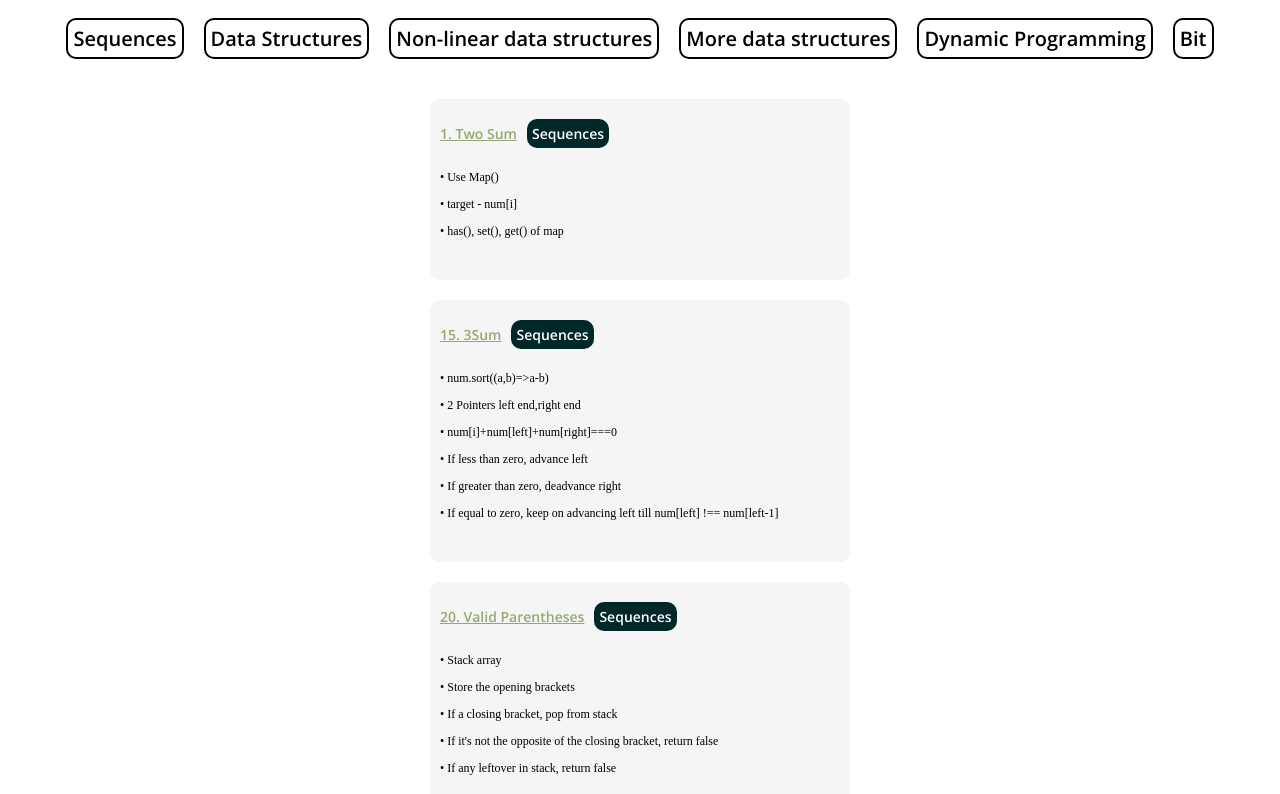
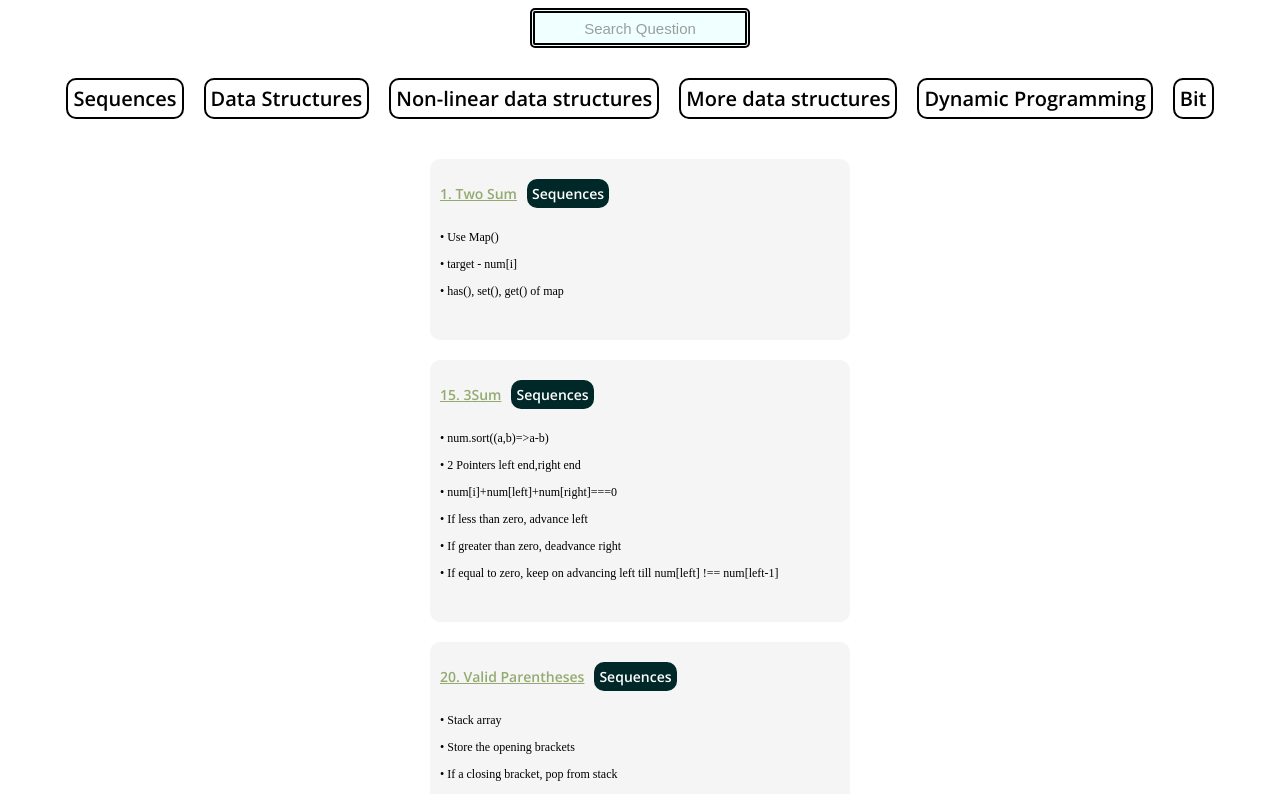
Before and after one commit to KnotScientific/LC-Progress, a React (Create React App) app: page / in a window 1280 px wide. Shown: the top 794 px of the page. Built offline with nearby package versions, Linux system fonts and the light colour scheme; a web font is replaced by a local one.

Commit message:
Search bar

```diff
--- a/src/App.js
+++ b/src/App.js
@@ -4,12 +4,14 @@ import React from "react";
 export default function App() {
   let questions = require("./t.json");
   const [clicked, setClicked] = useState("");
+  const [search, setSearch] = useState("");
   const clickGroup = (e) =>
     setClicked(
       (prev) =>
         ((prev && prev !== e.target.getAttribute("data-value")) || !prev) &&
         e.target.getAttribute("data-value")
     );
+  const searchChange = (e) => setSearch(() => e.target.value);
 
   const btnstyle = (group) => ({
     borderWidth: "2px",
@@ -21,6 +23,13 @@ export default function App() {
 
   return (
     <div className="App no-select">
+      <input
+        className="search-bar"
+        placeholder="Search Question"
+        type="text"
+        value={search}
+        onChange={searchChange}
+      />
       <div className="filter-btn">
         <p
           data-value="Sequences"
@@ -75,6 +84,8 @@ export default function App() {
         {questions.map(
           (question) =>
             question.note &&
+            (!search ||
+              question.title.toUpperCase().includes(search.toUpperCase())) &&
             (!clicked || clicked === question.group) && (
               <div className="q-card">
                 <span className="q-header">
--- a/src/styles.css
+++ b/src/styles.css
@@ -57,6 +57,31 @@ a {
   justify-content: center;
   font-size: 20px;
 }
+.search-bar {
+  border-width: 5px;
+  color: red;
+  border-style: double;
+  border-radius: 5px;
+  height: 20px;
+  border-color: black;
+  background-color: azure;
+  width: 200px;
+  padding: 5px;
+  font-size: 15px;
+  margin-bottom: 20px;
+}
+.search-bar:focus {
+  outline: none;
+  border: 5px solid red;
+  background-color: oldlace;
+}
+.search-bar::placeholder {
+  text-align: center;
+  opacity: 0.7;
+}
+.search-bar:focus::placeholder {
+  color: transparent;
+}
 @media only screen and (max-width: 768px) {
   .q-card {
     width: 80vw;
--- a/src/t.json
+++ b/src/t.json
@@ -77,7 +77,7 @@
     "group": "Sequences",
     "title": "Search in Rotated Sorted Array",
     "titleSlug": "search-in-rotated-sorted-array",
-    "note": ""
+    "note": "If the arr gets rotated, it gets turned into two sorted arrays;|⊿⊿;Left side and Right side;Have a start, mid, end;Check if mid is in left side (mid>=start) or right side;Then check if target between left side or right side;LL RR;Loop while(start<=end) until mid===target or not"
   },
   {
     "questionId": "39",
```
